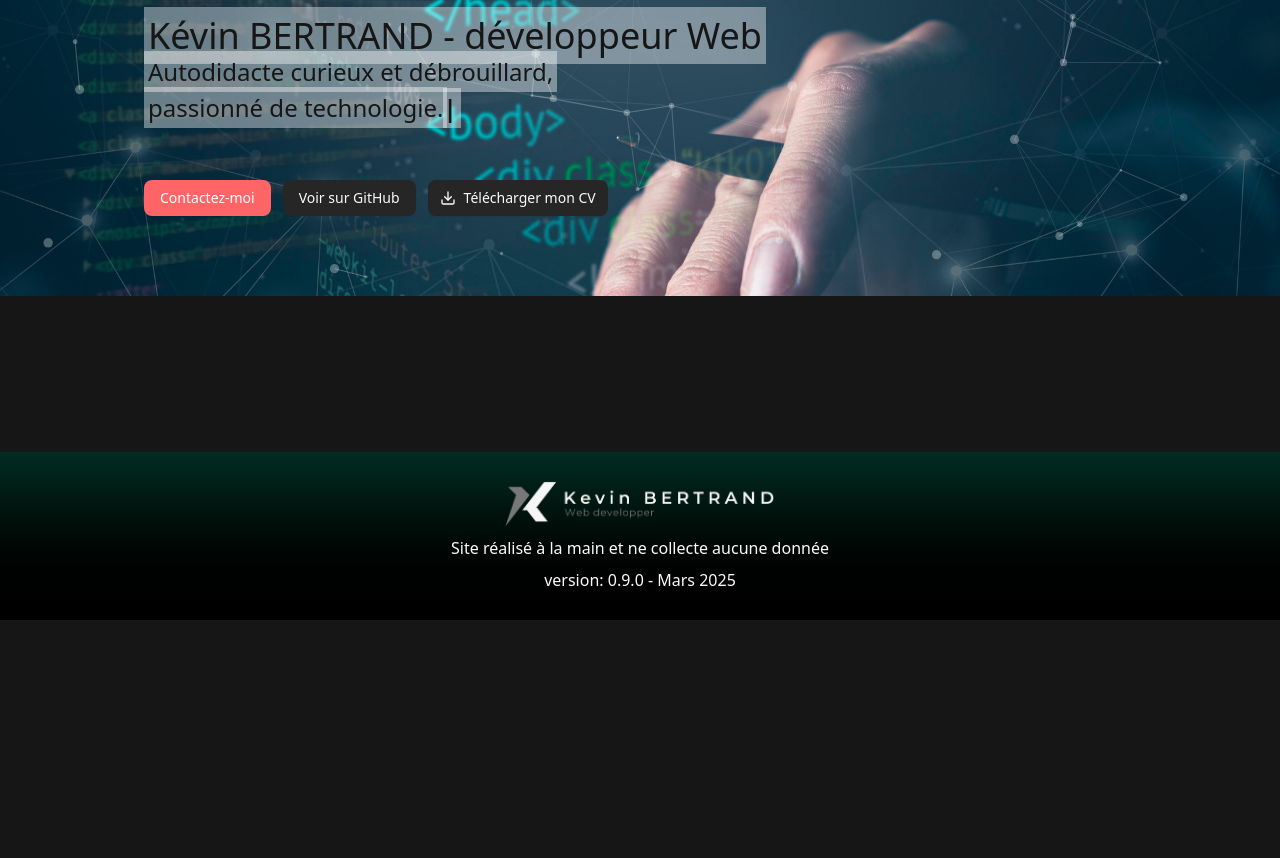
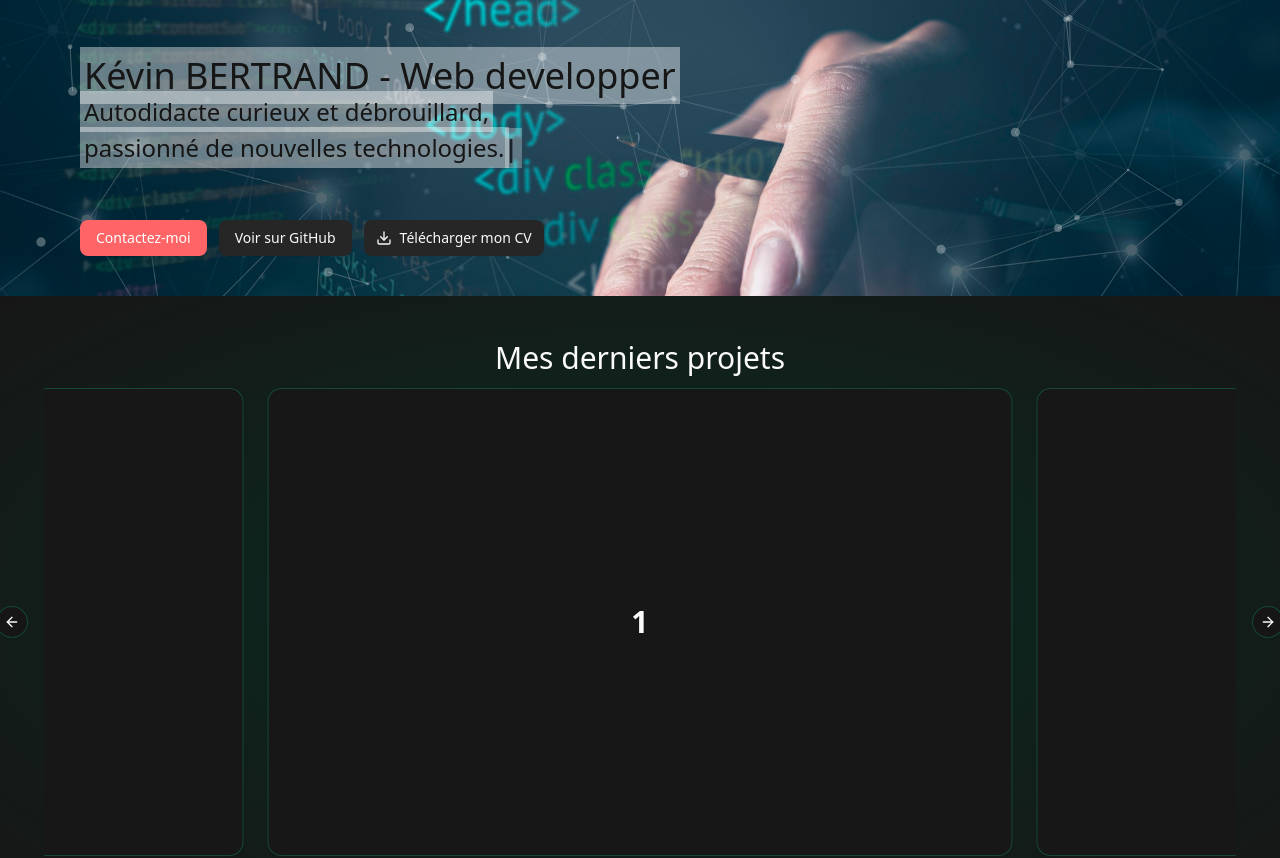
Before and after one commit to KeroBeros68/portfolio, a React (Vite) app in the folder Frontend/: page / in a window 1280 px wide. Shown: the part 180-1038 px from the top of the page. Before the commit the page ends 800 px from the top, so only its background shows below. Built offline with nearby package versions, Linux system fonts and the light colour scheme.

Commit message:
ajout carousel et section projet sur Home

```diff
--- a/Frontend/package.json
+++ b/Frontend/package.json
@@ -1,7 +1,7 @@
 {
   "name": "package.json",
   "private": true,
-  "version": "0.9.0",
+  "version": "0.10.0",
   "type": "module",
   "scripts": {
     "dev": "vite",
@@ -25,6 +25,8 @@
     "@tsparticles/react": "^3.0.0",
     "class-variance-authority": "^0.7.1",
     "clsx": "^2.1.1",
+    "embla-carousel-autoplay": "^8.5.2",
+    "embla-carousel-react": "^8.5.2",
     "lucide-react": "^0.483.0",
     "react": "^19.0.0",
     "react-dom": "^19.0.0",
--- /dev/null
+++ b/Frontend/public/works.json
@@ -0,0 +1,20 @@
+[
+  {
+    "userId": 1,
+    "title": "Application de gestion de tâches",
+    "screenshots": ["screenshot1.png", "screenshot2.png"],
+    "technologies": ["React", "Node.js", "MongoDB"]
+  },
+  {
+    "userId": 2,
+    "title": "Site e-commerce",
+    "screenshots": ["screenshot3.png", "screenshot4.png"],
+    "technologies": ["Angular", "Firebase", "Bootstrap"]
+  },
+  {
+    "userId": 3,
+    "title": "Plateforme de blog",
+    "screenshots": ["screenshot5.png", "screenshot6.png"],
+    "technologies": ["Vue.js", "Django", "PostgreSQL"]
+  }
+]
--- /dev/null
+++ b/Frontend/src/components/carousel/carousel.jsx
@@ -0,0 +1,58 @@
+import {
+  Carousel,
+  CarouselContent,
+  CarouselItem,
+  CarouselNext,
+  CarouselPrevious,
+} from '@/components/ui/carousel'
+
+import {
+  Card,
+  CardContent,
+  CardDescription,
+  CardFooter,
+  CardHeader,
+  CardTitle,
+} from '@/components/ui/card'
+
+import Autoplay from 'embla-carousel-autoplay'
+import * as React from 'react'
+
+function MyCarousel() {
+  const plugin = React.useRef(
+    Autoplay({ delay: 20000, stopOnInteraction: true }),
+  )
+
+  return (
+    <>
+      <Carousel
+        orientation="horizontal"
+        opts={{
+          align: 'center',
+          loop: true,
+        }}
+        plugins={[plugin.current]}
+        onMouseEnter={plugin.current.stop}
+        onMouseLeave={plugin.current.reset}
+      >
+        <CarouselContent>
+          {Array.from({ length: 5 }).map((_, index) => (
+            <CarouselItem key={index} className="md:basis-4/7 lg:basis-7/11">
+              <div className="p-1">
+                <Card>
+                  <CardContent className="flex aspect-video items-center justify-center p-6">
+                    <span className="text-3xl font-semibold">{index + 1}</span>
+                  </CardContent>
+                </Card>
+              </div>
+            </CarouselItem>
+          ))}
+        </CarouselContent>
+        <CarouselPrevious className="hidden md:flex" />
+        <CarouselNext className="hidden md:flex" />
+      </Carousel>
+    </>
+  )
+}
+
+export default MyCarousel
--- /dev/null
+++ b/Frontend/src/components/ui/card.jsx
@@ -0,0 +1,101 @@
+import * as React from "react"
+
+import { cn } from "@/lib/utils"
+
+function Card({
+  className,
+  ...props
+}) {
+  return (
+    <div
+      data-slot="card"
+      className={cn(
+        "bg-card text-card-foreground flex flex-col gap-6 rounded-xl border py-6 shadow-sm",
+        className
+      )}
+      {...props} />
+  );
+}
+
+function CardHeader({
+  className,
+  ...props
+}) {
+  return (
+    <div
+      data-slot="card-header"
+      className={cn(
+        "@container/card-header grid auto-rows-min grid-rows-[auto_auto] items-start gap-1.5 px-6 has-data-[slot=card-action]:grid-cols-[1fr_auto] [.border-b]:pb-6",
+        className
+      )}
+      {...props} />
+  );
+}
+
+function CardTitle({
+  className,
+  ...props
+}) {
+  return (
+    <div
+      data-slot="card-title"
+      className={cn("leading-none font-semibold", className)}
+      {...props} />
+  );
+}
+
+function CardDescription({
+  className,
+  ...props
+}) {
+  return (
+    <div
+      data-slot="card-description"
+      className={cn("text-muted-foreground text-sm", className)}
+      {...props} />
+  );
+}
+
+function CardAction({
+  className,
+  ...props
+}) {
+  return (
+    <div
+      data-slot="card-action"
+      className={cn(
+        "col-start-2 row-span-2 row-start-1 self-start justify-self-end",
+        className
+      )}
+      {...props} />
+  );
+}
+
+function CardContent({
+  className,
+  ...props
+}) {
+  return (<div data-slot="card-content" className={cn("px-6", className)} {...props} />);
+}
+
+function CardFooter({
+  className,
+  ...props
+}) {
+  return (
+    <div
+      data-slot="card-footer"
+      className={cn("flex items-center px-6 [.border-t]:pt-6", className)}
+      {...props} />
+  );
+}
+
+export {
+  Card,
+  CardHeader,
+  CardFooter,
+  CardTitle,
+  CardAction,
+  CardDescription,
+  CardContent,
+}
--- /dev/null
+++ b/Frontend/src/components/ui/carousel.jsx
@@ -0,0 +1,194 @@
+import * as React from "react"
+import useEmblaCarousel from "embla-carousel-react";
+import { ArrowLeft, ArrowRight } from "lucide-react"
+
+import { cn } from "@/lib/utils"
+import { Button } from "@/components/ui/button"
+
+const CarouselContext = React.createContext(null)
+
+function useCarousel() {
+  const context = React.useContext(CarouselContext)
+
+  if (!context) {
+    throw new Error("useCarousel must be used within a <Carousel />")
+  }
+
+  return context
+}
+
+function Carousel({
+  orientation = "horizontal",
+  opts,
+  setApi,
+  plugins,
+  className,
+  children,
+  ...props
+}) {
+  const [carouselRef, api] = useEmblaCarousel({
+    ...opts,
+    axis: orientation === "horizontal" ? "x" : "y",
+  }, plugins)
+  const [canScrollPrev, setCanScrollPrev] = React.useState(false)
+  const [canScrollNext, setCanScrollNext] = React.useState(false)
+
+  const onSelect = React.useCallback((api) => {
+    if (!api) return
+    setCanScrollPrev(api.canScrollPrev())
+    setCanScrollNext(api.canScrollNext())
+  }, [])
+
+  const scrollPrev = React.useCallback(() => {
+    api?.scrollPrev()
+  }, [api])
+
+  const scrollNext = React.useCallback(() => {
+    api?.scrollNext()
+  }, [api])
+
+  const handleKeyDown = React.useCallback((event) => {
+    if (event.key === "ArrowLeft") {
+      event.preventDefault()
+      scrollPrev()
+    } else if (event.key === "ArrowRight") {
+      event.preventDefault()
+      scrollNext()
+    }
+  }, [scrollPrev, scrollNext])
+
+  React.useEffect(() => {
+    if (!api || !setApi) return
+    setApi(api)
+  }, [api, setApi])
+
+  React.useEffect(() => {
+    if (!api) return
+    onSelect(api)
+    api.on("reInit", onSelect)
+    api.on("select", onSelect)
+
+    return () => {
+      api?.off("select", onSelect)
+    };
+  }, [api, onSelect])
+
+  return (
+    <CarouselContext.Provider
+      value={{
+        carouselRef,
+        api: api,
+        opts,
+        orientation:
+          orientation || (opts?.axis === "y" ? "vertical" : "horizontal"),
+        scrollPrev,
+        scrollNext,
+        canScrollPrev,
+        canScrollNext,
+      }}>
+      <div
+        onKeyDownCapture={handleKeyDown}
+        className={cn("relative", className)}
+        role="region"
+        aria-roledescription="carousel"
+        data-slot="carousel"
+        {...props}>
+        {children}
+      </div>
+    </CarouselContext.Provider>
+  );
+}
+
+function CarouselContent({
+  className,
+  ...props
+}) {
+  const { carouselRef, orientation } = useCarousel()
+
+  return (
+    <div
+      ref={carouselRef}
+      className="overflow-hidden"
+      data-slot="carousel-content">
+      <div
+        className={cn(
+          "flex",
+          orientation === "horizontal" ? "-ml-4" : "-mt-4 flex-col",
+          className
+        )}
+        {...props} />
+    </div>
+  );
+}
+
+function CarouselItem({
+  className,
+  ...props
+}) {
+  const { orientation } = useCarousel()
+
+  return (
+    <div
+      role="group"
+      aria-roledescription="slide"
+      data-slot="carousel-item"
+      className={cn(
+        "min-w-0 shrink-0 grow-0 basis-full",
+        orientation === "horizontal" ? "pl-4" : "pt-4",
+        className
+      )}
+      {...props} />
+  );
+}
+
+function CarouselPrevious({
+  className,
+  variant = "outline",
+  size = "icon",
+  ...props
+}) {
+  const { orientation, scrollPrev, canScrollPrev } = useCarousel()
+
+  return (
+    <Button
+      data-slot="carousel-previous"
+      variant={variant}
+      size={size}
+      className={cn("absolute size-8 rounded-full", orientation === "horizontal"
+        ? "top-1/2 -left-12 -translate-y-1/2"
+        : "-top-12 left-1/2 -translate-x-1/2 rotate-90", className)}
+      disabled={!canScrollPrev}
+      onClick={scrollPrev}
+      {...props}>
+      <ArrowLeft />
+      <span className="sr-only">Previous slide</span>
+    </Button>
+  );
+}
+
+function CarouselNext({
+  className,
+  variant = "outline",
+  size = "icon",
+  ...props
+}) {
+  const { orientation, scrollNext, canScrollNext } = useCarousel()
+
+  return (
+    <Button
+      data-slot="carousel-next"
+      variant={variant}
+      size={size}
+      className={cn("absolute size-8 rounded-full", orientation === "horizontal"
+        ? "top-1/2 -right-12 -translate-y-1/2"
+        : "-bottom-12 left-1/2 -translate-x-1/2 rotate-90", className)}
+      disabled={!canScrollNext}
+      onClick={scrollNext}
+      {...props}>
+      <ArrowRight />
+      <span className="sr-only">Next slide</span>
+    </Button>
+  );
+}
+
+export { Carousel, CarouselContent, CarouselItem, CarouselPrevious, CarouselNext };
--- a/Frontend/src/pages/home/home.jsx
+++ b/Frontend/src/pages/home/home.jsx
@@ -3,6 +3,7 @@ import bannerImage from '@/assets/images/banner1.jpg'
 import Particle from '@/components/particle/particle'
 import { Button } from '@/components/ui/button'
 import { Download } from 'lucide-react'
+import MyCarousel from '@/components/carousel/carousel'
 
 function Home() {
   return (
@@ -10,11 +11,12 @@ function Home() {
       <section className="relative h-70 md:h-100">
         <Particle />
         <Banner image={bannerImage} />
-        <div className="absolute bottom-10 z-20 flex flex-col gap-4 px-4 md:bottom-[20%] md:left-[10%] md:h-[50%] md:justify-between">
+        <div className="flex justify-center">
+          <div className="absolute bottom-[10%] z-20 flex w-full max-w-[1440px] flex-col gap-4 px-4 md:h-[50%] md:justify-between md:px-20">
             <div className="font-medium text-[var(--background)]">
               <h1>
                 <span className="bg-white/40 p-1 text-xl md:text-4xl">
-                Kévin BERTRAND - développeur Web
+                  Kévin BERTRAND - Web developper
                 </span>
               </h1>
               <div className="md:text-2xl">
@@ -22,7 +24,9 @@ function Home() {
                   Autodidacte curieux et débrouillard,
                 </span>
                 <br />
-              <span className="bg-white/40 p-1">passionné de technologie.</span>
+                <span className="bg-white/40 p-1">
+                  passionné de nouvelles technologies.
+                </span>
                 <span className="animate-fade-in-out inline-block -translate-x-1 bg-white/40 py-1 pr-1 font-extrabold">
                   |
                 </span>
@@ -37,6 +41,14 @@ function Home() {
               </Button>
             </div>
           </div>
+        </div>
+      </section>
+
+      <section className="flex justify-center bg-radial from-emerald-950 to-[var(--background)] p-1 md:min-h-133">
+        <div className="m-10 w-full max-w-[1300px]">
+          <h2 className="pb-2 text-center text-3xl">Mes derniers projets</h2>
+          <MyCarousel />
+        </div>
       </section>
     </>
   )
```
Also changed, not shown: 1 other file (tests, documents, lock files or other folders). Lines whose indentation alone changed are shown as unchanged.
